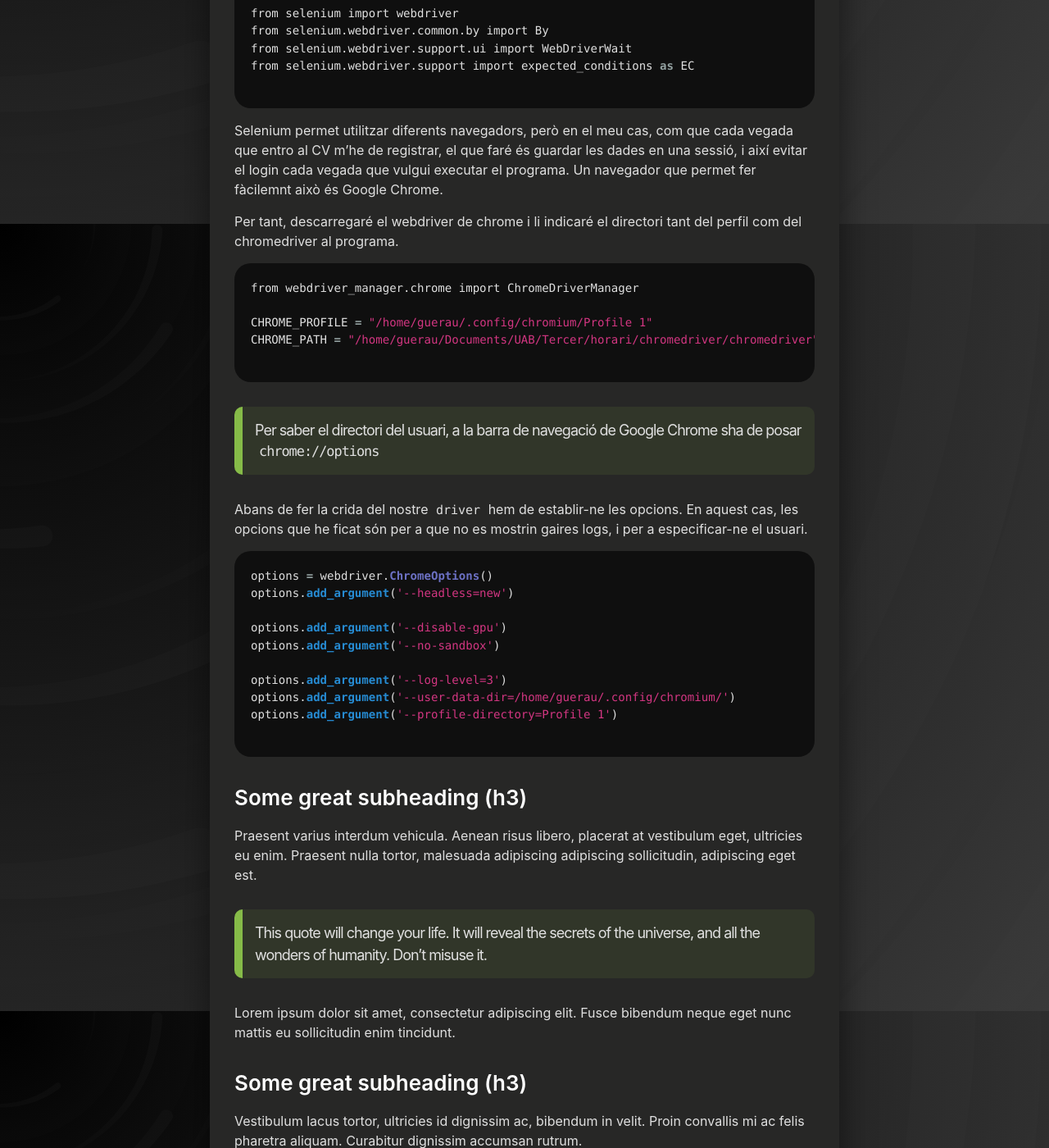
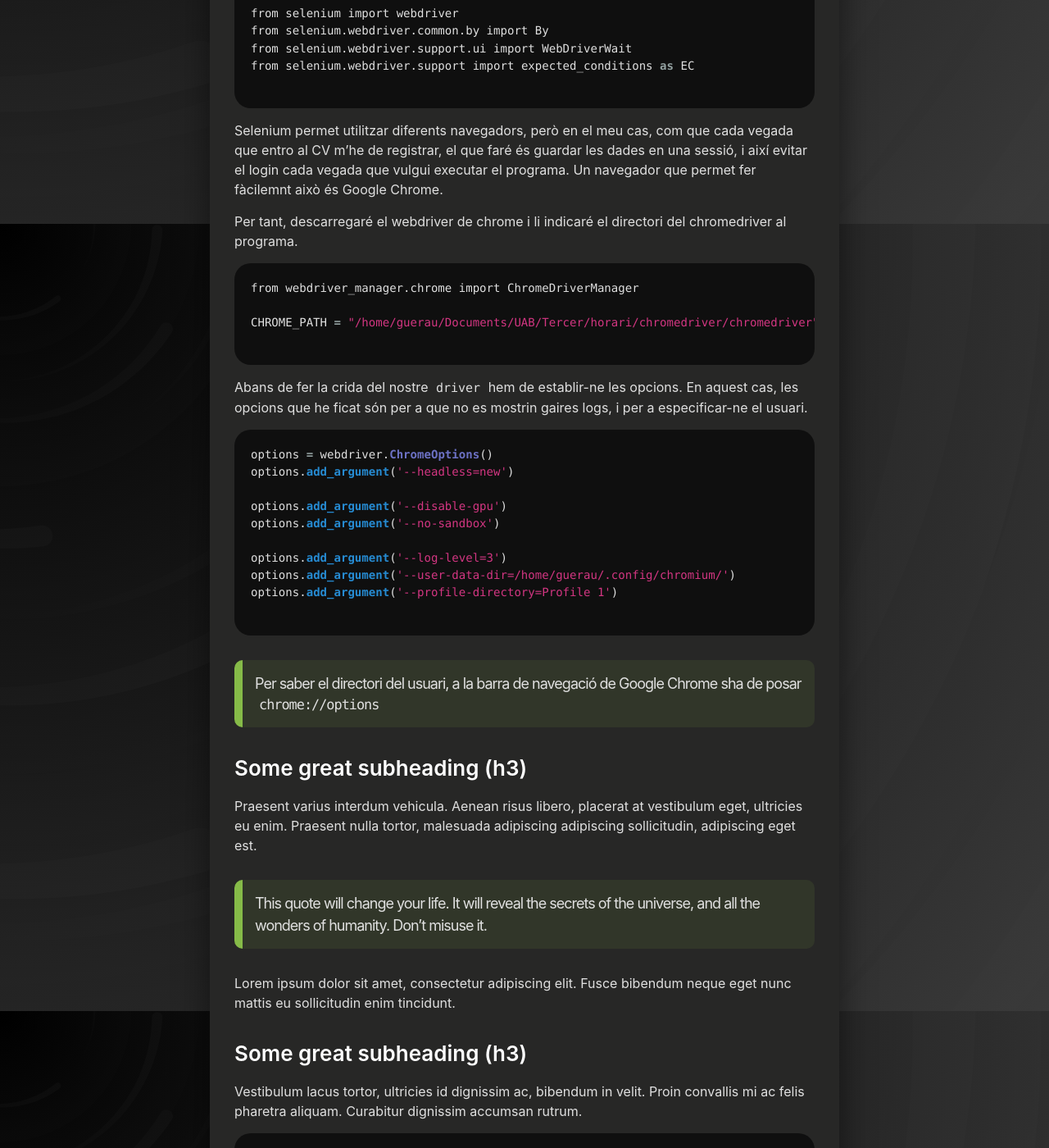
Before and after one commit to Guerauu/Guerauu.github.io, a Jekyll site: the page built from Projectes/projectes.html, in a window 1280 px wide and 1400 px high, scrolled down 687 px. Shown: the whole window at 82% size. Built offline with Jekyll 4.4.1, drawn with Linux system fonts in a browser that asks for light colours.

Commit message:
Update 2023-04-05-AutoTask_v3.md

````diff
--- a/_posts/2023-04-05-AutoTask_v3.md
+++ b/_posts/2023-04-05-AutoTask_v3.md
@@ -35,18 +35,14 @@ from selenium.webdriver.support import expected_conditions as EC
 ```
 Selenium permet utilitzar diferents navegadors, però en el meu cas, com que cada vegada que entro al CV m'he de registrar, el que faré és guardar les dades en una sessió, i així evitar el login cada vegada que vulgui executar el programa. Un navegador que permet fer fàcilemnt això és Google Chrome.
 
-Per tant, descarregaré el webdriver de chrome i li indicaré el directori tant del perfil com del chromedriver al programa.
+Per tant, descarregaré el webdriver de chrome i li indicaré el directori del chromedriver al programa.
 
 ```python
 from webdriver_manager.chrome import ChromeDriverManager
 
-CHROME_PROFILE = "/home/guerau/.config/chromium/Profile 1"
 CHROME_PATH = "/home/guerau/Documents/UAB/Tercer/horari/chromedriver/chromedriver"
 
 ```
-
-> Per saber el directori del usuari, a la barra de navegació de Google Chrome sha de posar `chrome://options`
-
 Abans de fer la crida del nostre `driver` hem de establir-ne les opcions. En aquest cas, les opcions que he ficat són per a que no es mostrin gaires logs, i per a especificar-ne el usuari.
 
 ```python
````
Also changed, not shown: other parts of _posts/2023-04-05-AutoTask_v3.md (+3 -0 lines).
